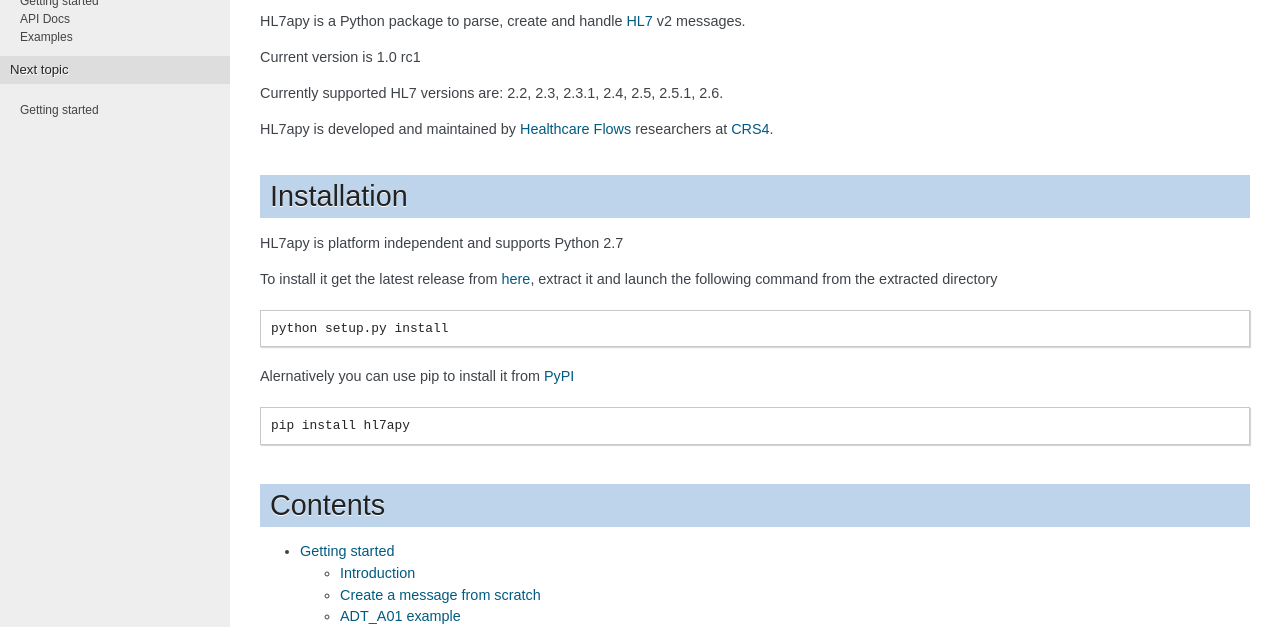
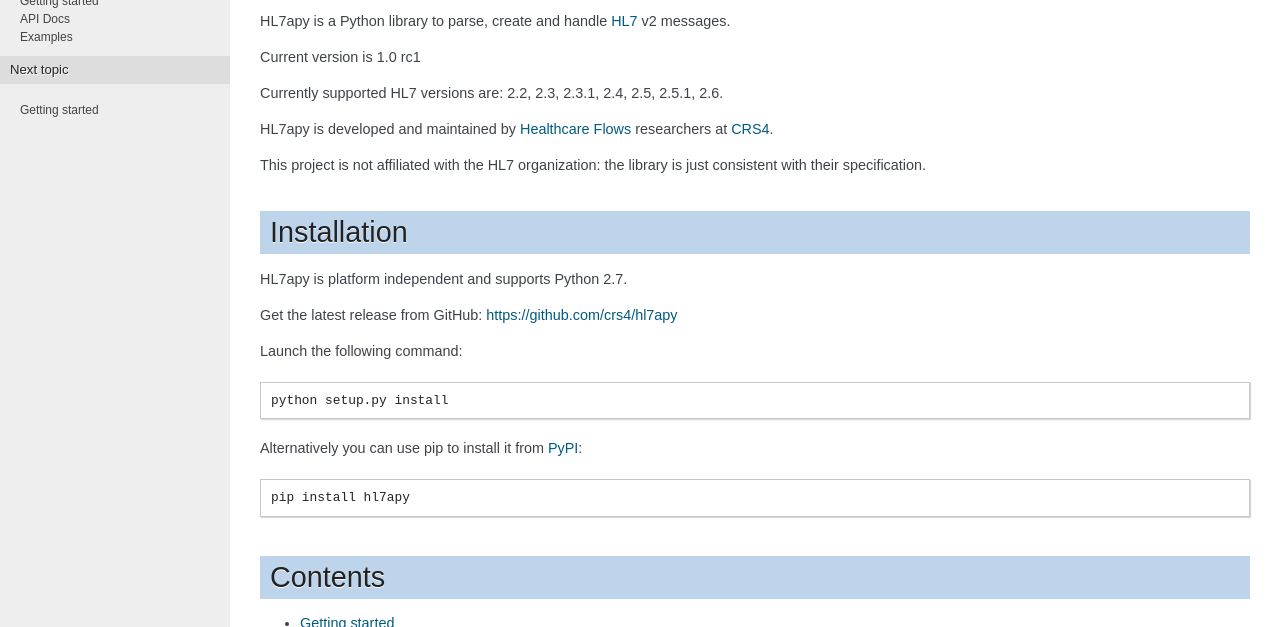
Before and after one commit to crs4/hl7apy, a plain HTML site: page index.html in a window 1280 px wide. Shown: the part 98-725 px from the top of the page. Drawn offline with Linux system fonts and the light colour scheme.

Commit message:
updated documentation

```diff
--- a/index.html
+++ b/index.html
@@ -51,19 +51,21 @@
 
   <div class="section" id="hl7apy">
 <h1>HL7apy<a class="headerlink" href="#hl7apy" title="Permalink to this headline">¶</a></h1>
-<p>HL7apy is a Python package to parse, create and handle <a class="reference external" href="http://www.hl7.org">HL7</a> v2 messages.</p>
+<p>HL7apy is a Python library to parse, create and handle <a class="reference external" href="http://www.hl7.org">HL7</a> v2 messages.</p>
 <p>Current version is 1.0 rc1</p>
 <p>Currently supported HL7 versions are: 2.2, 2.3, 2.3.1, 2.4, 2.5, 2.5.1, 2.6.</p>
 <p>HL7apy is developed and maintained by <a class="reference external" href="http://www.crs4.it/healthcare-flows">Healthcare Flows</a> researchers at <a class="reference external" href="http://www.crs4.it">CRS4</a>.</p>
+<p>This project is not affiliated with the HL7 organization: the library is just consistent with their specification.</p>
 </div>
 <div class="section" id="installation">
 <h1>Installation<a class="headerlink" href="#installation" title="Permalink to this headline">¶</a></h1>
-<p>HL7apy is platform independent and supports Python 2.7</p>
-<p>To install it get the latest release from <a class="reference external" href="https://github.com/crs4/hl7apy">here</a>, extract it and launch the following command from the extracted directory</p>
+<p>HL7apy is platform independent and supports Python 2.7.</p>
+<p>Get the latest release from GitHub: <a class="reference external" href="https://github.com/crs4/hl7apy">https://github.com/crs4/hl7apy</a></p>
+<p>Launch the following command:</p>
 <div class="highlight-bash"><div class="highlight"><pre>python setup.py install
 </pre></div>
 </div>
-<p>Alernatively you can use pip to install it from <a class="reference external" href="https://pypi.python.org/pypi/hl7apy/">PyPI</a></p>
+<p>Alternatively you can use pip to install it from <a class="reference external" href="https://pypi.python.org/pypi/hl7apy/">PyPI</a>:</p>
 <div class="highlight-bash"><div class="highlight"><pre>pip install hl7apy
 </pre></div>
 </div>
```
